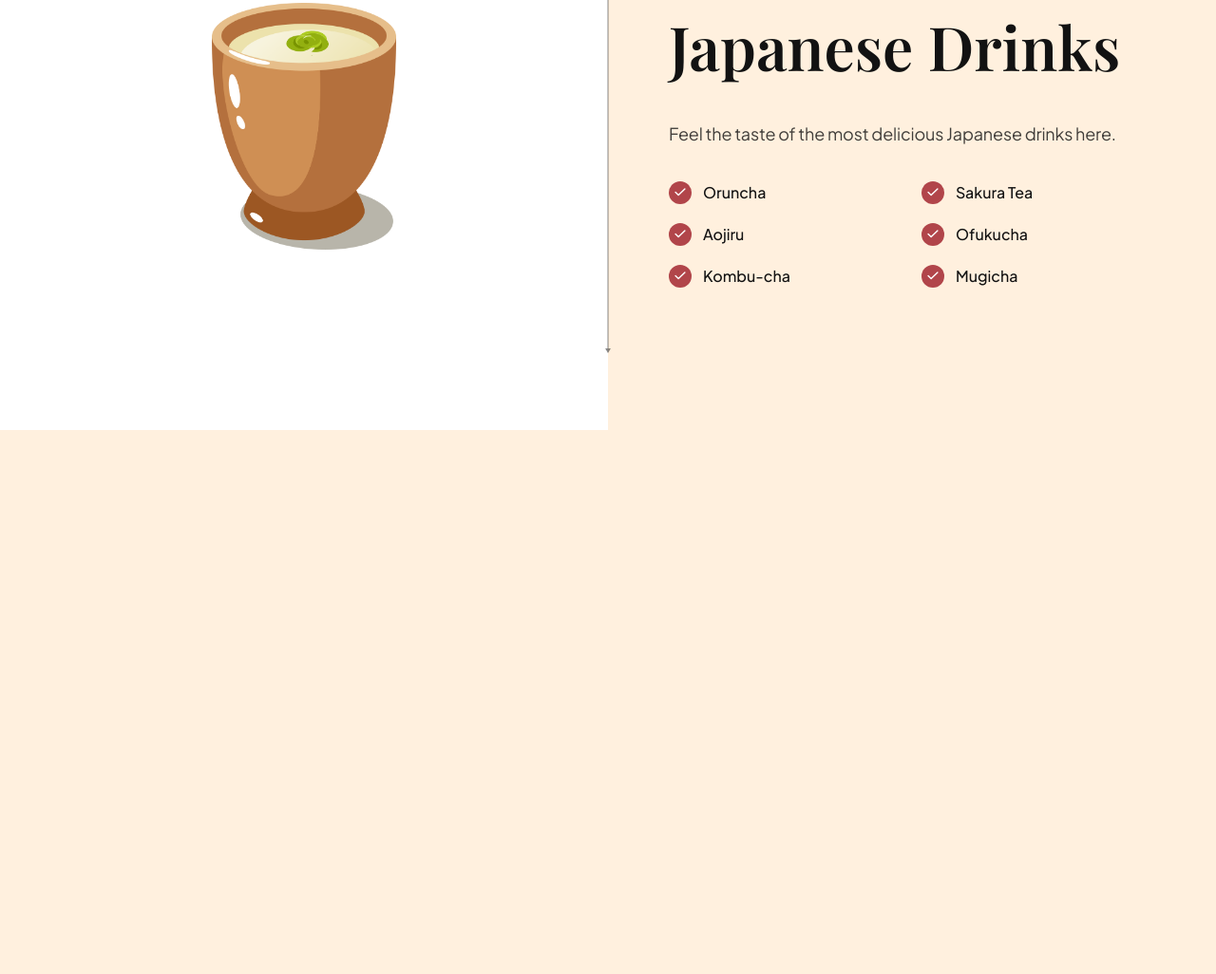
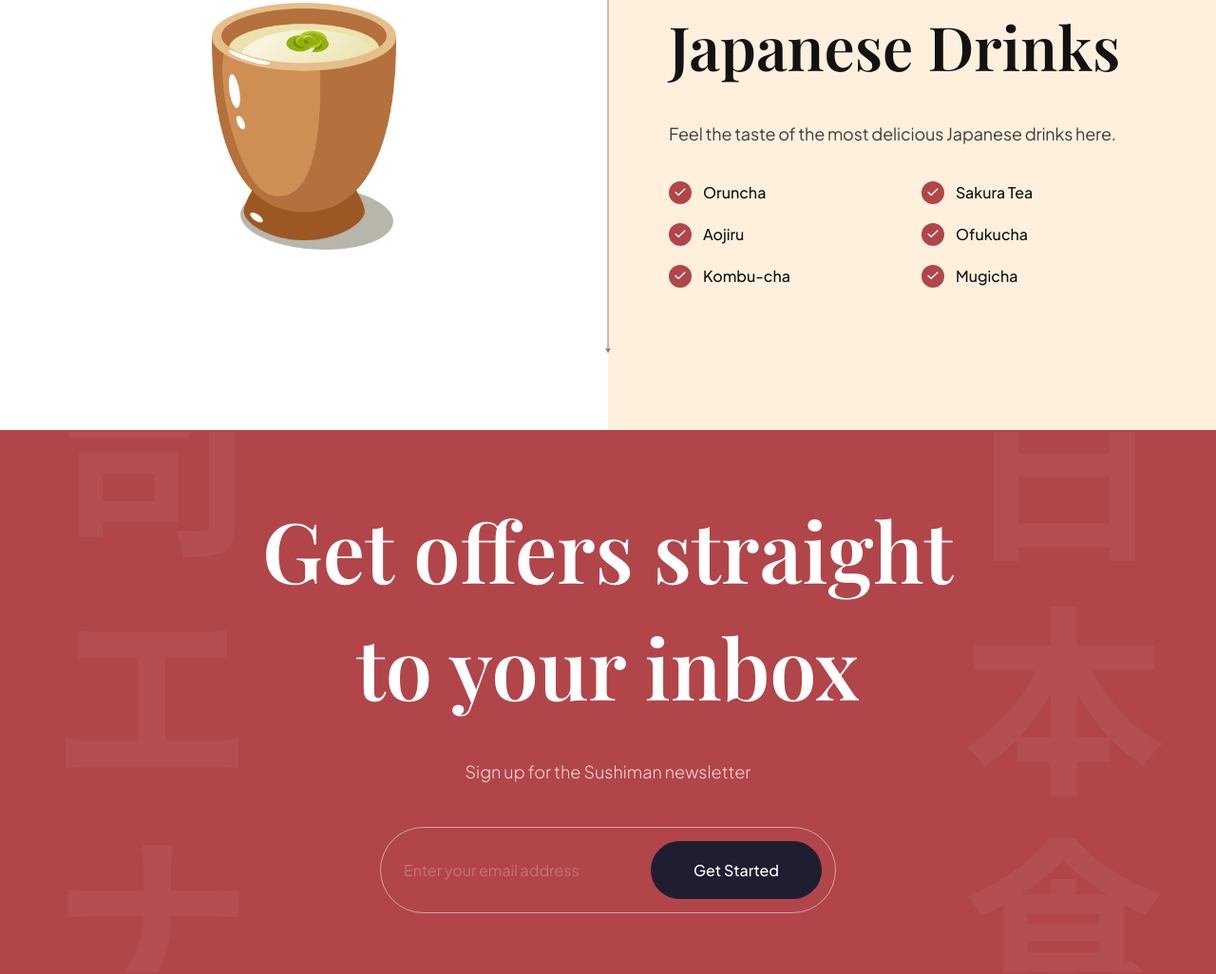
Before and after one commit to adityafakhrii/sushi-webapp, a website built with Vite: page index.html in a window 1280 px wide. Shown: the part 3245-4271 px from the top of the page at 95% size. Before the commit the page ends 3698 px from the top, so only its background shows below. Built offline with nearby package versions, Linux system fonts and the light colour scheme.

Commit message:
[update] fix subscription section

```diff
--- a/css/sections/subscribe.css
+++ b/css/sections/subscribe.css
@@ -0,0 +1,85 @@
+.subscription{
+    padding: 64px;
+
+    background-color: var(--primary-color);
+    background-image: url('../../assets/subscribe_bg.png');
+    background-position: center;
+    background-repeat: no-repeat;
+    background-size: contain;
+
+    flex-direction: column;
+    overflow: hidden;
+}
+
+.subscription h2{
+    font-size: 88px;
+    font-family: var(--playfair-display);
+    font-weight: 600;
+    line-height: 123px;
+
+    color: #fff;
+    text-align: center;
+}
+
+.subscription p{
+    font-size: 18px;
+    font-family: var(--plus-jakarta-sans);
+    font-weight: 300;
+    line-height: 36px;
+
+    margin-top: 32px;
+
+    color: rgba(255, 255, 255, 0.8);
+}
+
+.subscription__form{
+    min-width: 480px;
+    margin-top: 40px;
+
+    padding: 14px 14px 14px 24px;
+
+    display: flex;
+    gap: 10px;
+
+    border: 1px solid rgba(255, 255, 255, 0.5);
+    border-radius: 46px;
+}
+
+.subscription__form input{
+    flex: 1;
+
+    font-size: 16px;
+    font-weight: 400px;
+    font-family: var(--plus-jakarta-sans);
+
+    color: #fff;
+    opacity: 0.5;
+
+    background: transparent;
+    border: none;
+    outline: none;
+}
+
+.subscription__form input::placeholder{
+    color: #fff;
+    opacity: 0.5;
+}
+
+.subscription__form button{
+    padding: 20px;
+
+    min-width: 180px;
+
+    font-size: 16px;
+    font-weight: 500;
+    font-family: var(--plus-jakarta-sans);
+    color: #fff;
+    text-align: center;
+
+    background: var(--black-400);
+    border-radius: 46px;
+    border: none;
+    outline: none;
+
+    cursor: pointer;
+}
--- a/index.html
+++ b/index.html
@@ -306,6 +306,19 @@
       </section>
     </section>
 
+    <section class="subscription flex-center" id="services">
+      <h2 data-aos="flip-down">
+        Get offers straight <br>
+        to your inbox
+      </h2>
+      <p data-aos="fade-up">Sign up for the Sushiman newsletter</p>
+
+      <div class="subscription__form" data-aos="fade-up">
+        <input type="text" placeholder="Enter your email address">
+        <button>Get Started</button>
+      </div>
+    </section>
+
 
     <script src="js/script.js" type="module" ></script>
   </body>
```
